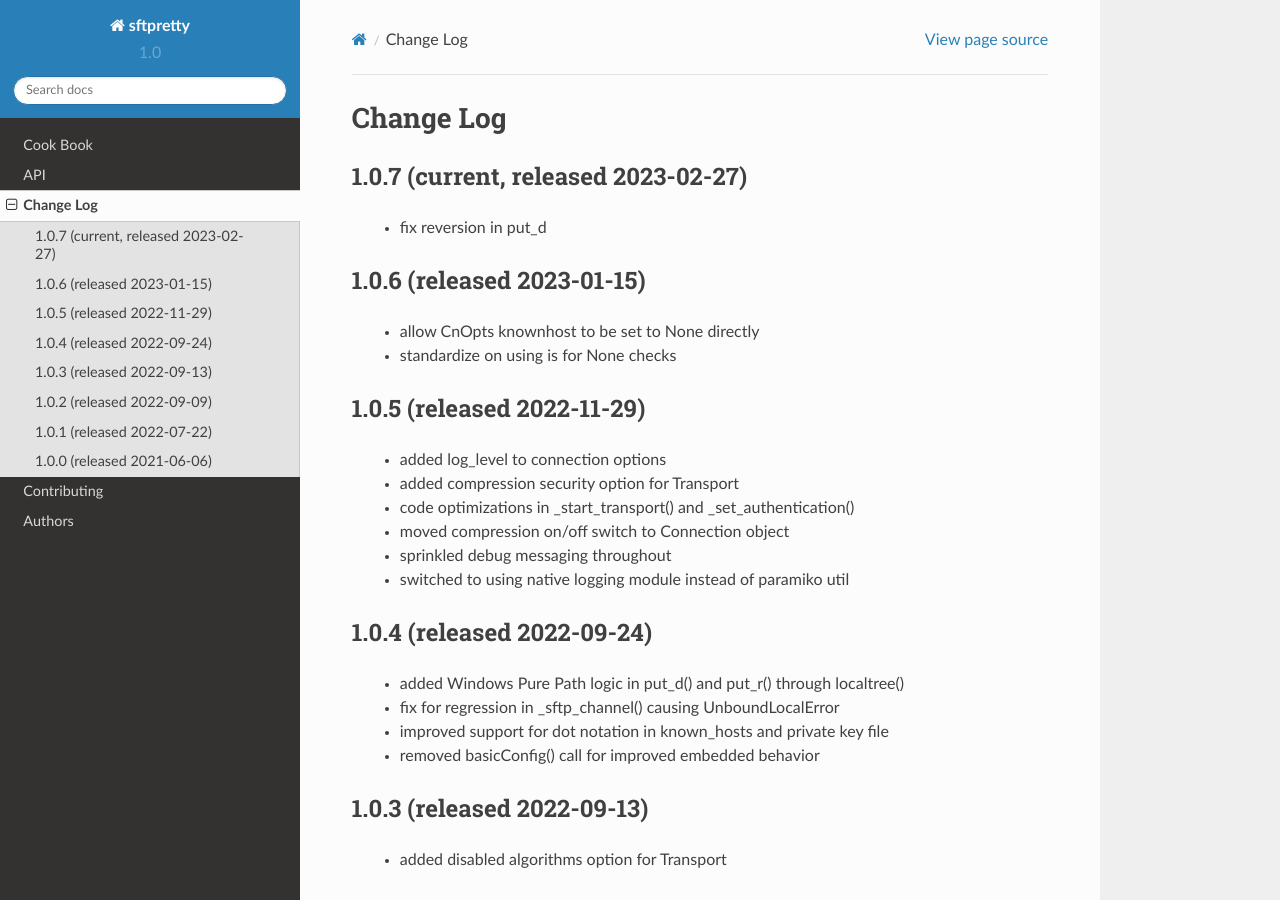
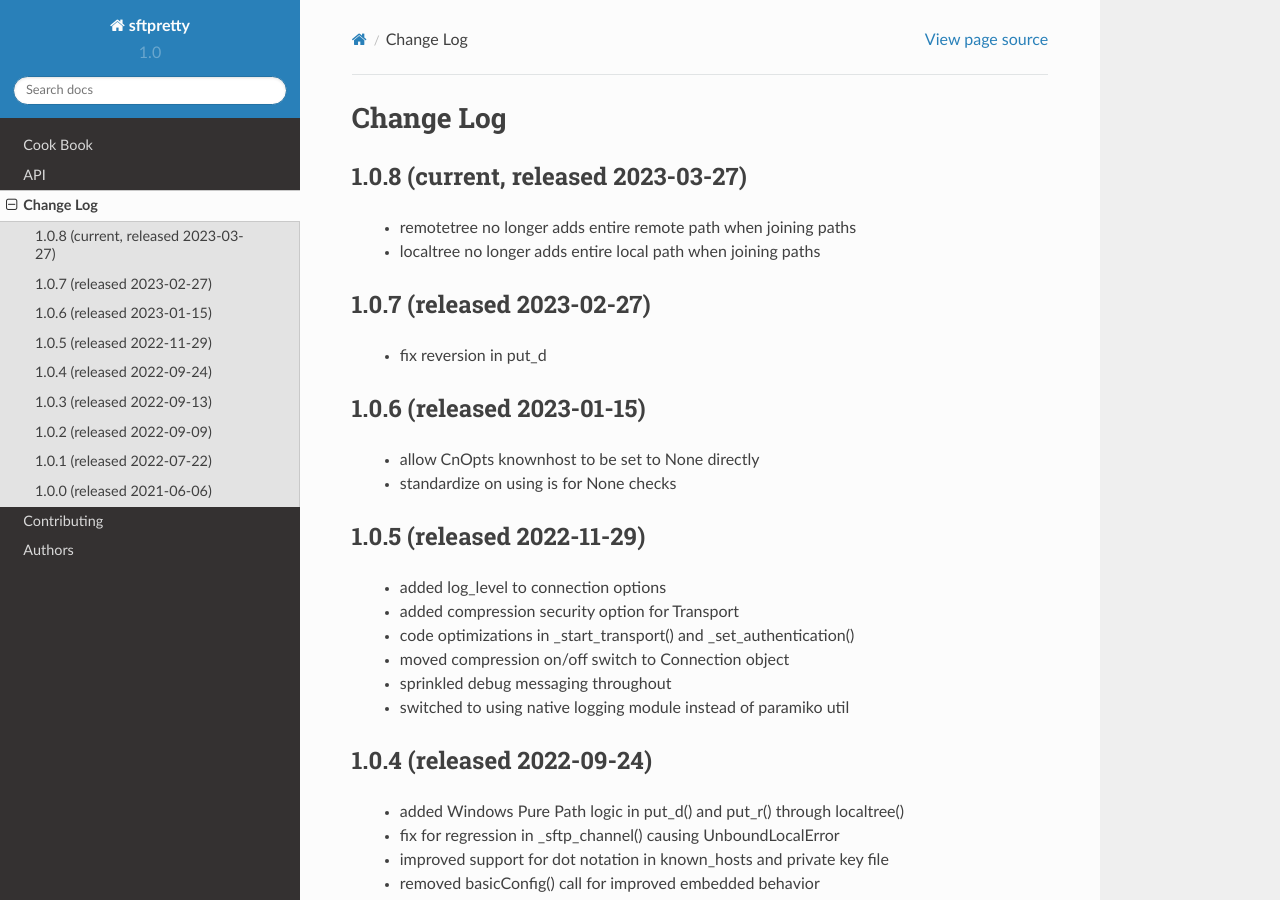
Before and after one commit to byteskeptical/sftpretty, a Sphinx documentation site: the page built from docs/changes.rst, in a window 1280 px wide and 900 px high. Built offline with Sphinx 7.4.7 and the Read the Docs theme 2.0.0, drawn with Linux system fonts in a browser that asks for light colours.

Commit message:
add to changelog

```diff
--- a/docs/changes.rst
+++ b/docs/changes.rst
@@ -1,7 +1,12 @@
 Change Log
 ==========
 
-1.0.7 (current, released 2023-02-27)
+1.0.8 (current, released 2023-03-27)
+------------------------------------
+    * remotetree no longer adds entire remote path when joining paths
+    * localtree no longer adds entire local path when joining paths
+
+1.0.7 (released 2023-02-27)
 ------------------------------------
     * fix reversion in put_d
 
```
